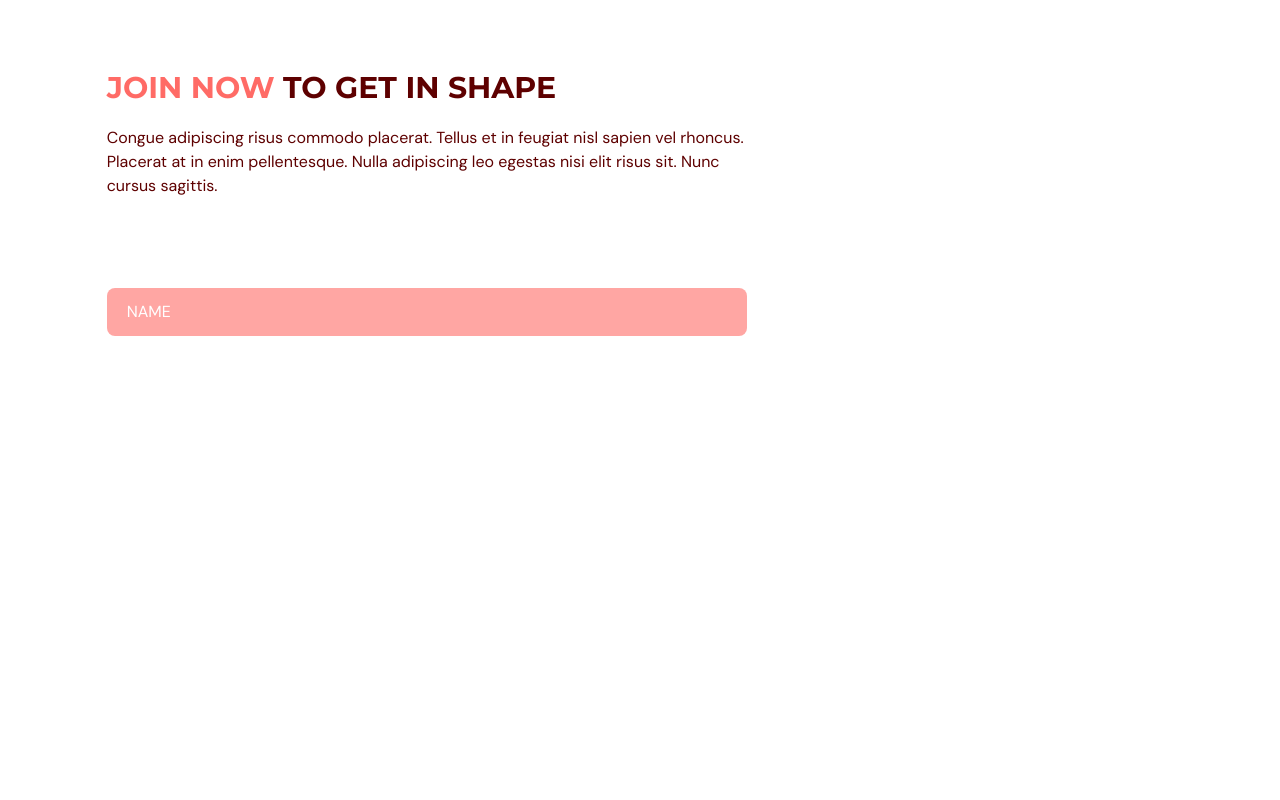
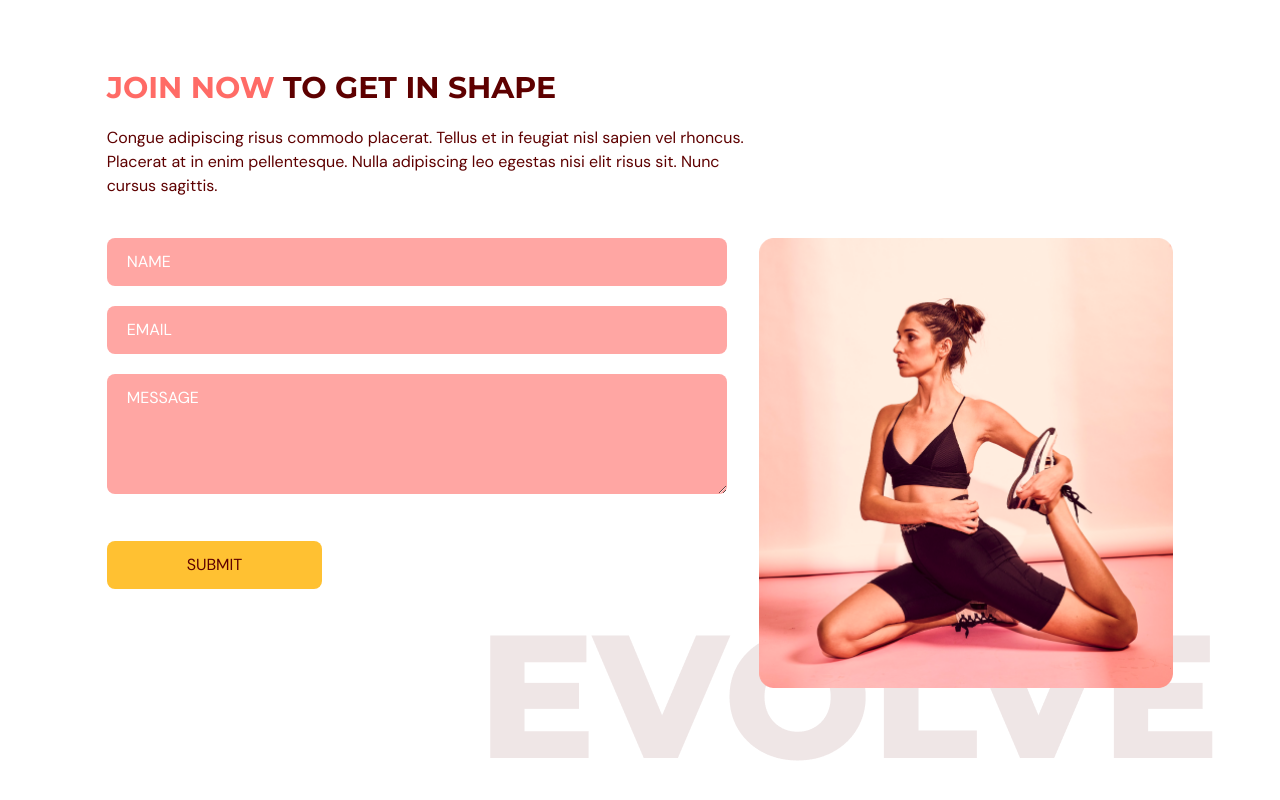
Before and after one commit to JulyK9/fitness-typescript, a React (Vite) app: page / in a window 1280 px wide. Shown: the part 3020-3820 px from the top of the page. Before the commit the page ends 3434 px from the top, so only its background shows below. Built offline with nearby package versions, Linux system fonts and the light colour scheme.

Commit message:
feat: input 요소 및 textarea, button 구현, 텍스트 애니메이션 적용

```diff
--- a/src/scenes/contactUs/index.tsx
+++ b/src/scenes/contactUs/index.tsx
@@ -9,7 +9,8 @@ type Props = {
 };
 
 const ContactUs = ({ setSelectedPage }: Props) => {
-  const inputStyles = `w-full rounded-lg bg-primary-300 px-5 py-3 placeholder-white`;
+  const inputStyles = `mb-5 w-full rounded-lg bg-primary-300
+  px-5 py-3 placeholder-white`;
 
   const {
     register,
@@ -59,16 +60,16 @@ const ContactUs = ({ setSelectedPage }: Props) => {
             initial="hidden"
             whileInView="visible"
             viewport={{ once: true, amount: 0.5 }}
-            transition={{ duration: 1 }}
+            transition={{ duration: 0.5 }}
             variants={{
               hidden: { opacity: 0, y: 50 },
-              visible: { opacity: 1, x: 0 },
+              visible: { opacity: 1, y: 0 },
             }}
           >
             <form
               target="_blank"
               onSubmit={onSubmit}
-              action="https://formsubmit.co/my@gmail.com"
+              action="https://formsubmit.co/edd997db190e0f360cd55560e218ef6d"
               method="POST"
             >
               <input
@@ -87,7 +88,70 @@ const ContactUs = ({ setSelectedPage }: Props) => {
                     "Max length is 100 character."}
                 </p>
               )}
+
+              <input
+                className={inputStyles}
+                type="text"
+                placeholder="EMAIL"
+                {...register("email", {
+                  required: true,
+                  pattern: /^[A-Z0-9._%+-]+@[A-Z0-9.-]+\.[A-Z]{2,}$/i,
+                })}
+              />
+              {errors.email && (
+                <p className="mt-1 text-primary-500">
+                  {errors.email.type === "required" &&
+                    "This field is required."}
+                  {errors.email.type === "pattern" && "Invalid email address."}
+                </p>
+              )}
+
+              <textarea
+                className={inputStyles}
+                rows={4}
+                cols={50}
+                placeholder="MESSAGE"
+                {...register("message", {
+                  required: true,
+                  maxLength: 2000,
+                })}
+              />
+              {errors.message && (
+                <p className="mt-1 text-primary-500">
+                  {errors.message.type === "required" &&
+                    "This field is required."}
+                  {errors.message.type === "maxLength" &&
+                    "Max length is 2000 character."}
+                </p>
+              )}
+
+              <button
+                type="submit"
+                className="mt-5 rounded-lg bg-secondary-500 px-20 py-3 transition duration-500 hover:text-white"
+              >
+                SUBMIT
+              </button>
             </form>
+          </motion.div>
+
+          <motion.div
+            className="relative mt-16 basis-2/5 md:mt-0"
+            initial="hidden"
+            whileInView="visible"
+            viewport={{ once: true, amount: 0.5 }}
+            transition={{ delay: 0.2, duration: 0.5 }}
+            variants={{
+              hidden: { opacity: 0, y: 50 },
+              visible: { opacity: 1, y: 0 },
+            }}
+          >
+            <div className="w-full before:absolute before:-bottom-20 before:-right-10 before:z-[-1] md:before:content-evolvetext">
+              <img
+                className="w-full"
+                alt="contact-us-page-graphic"
+                src={ContactUsPageGraphic}
+              />
+            </div>
           </motion.div>
         </div>
       </motion.div>
```
